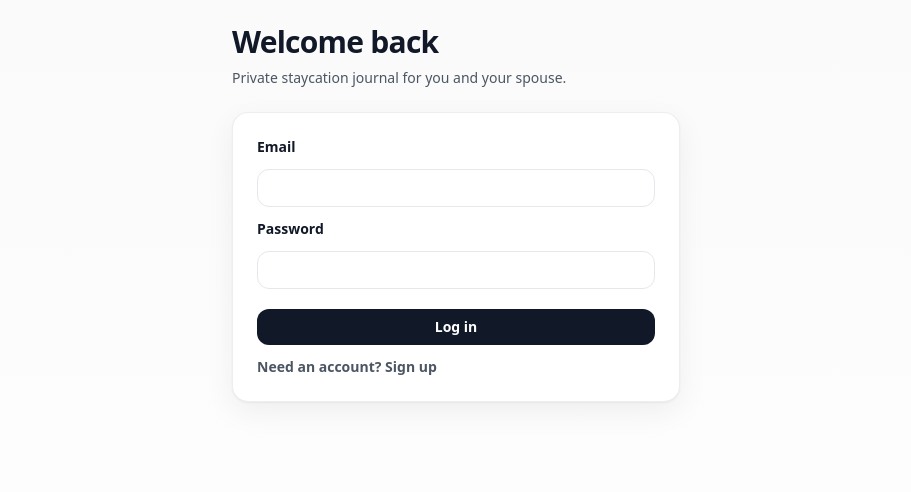
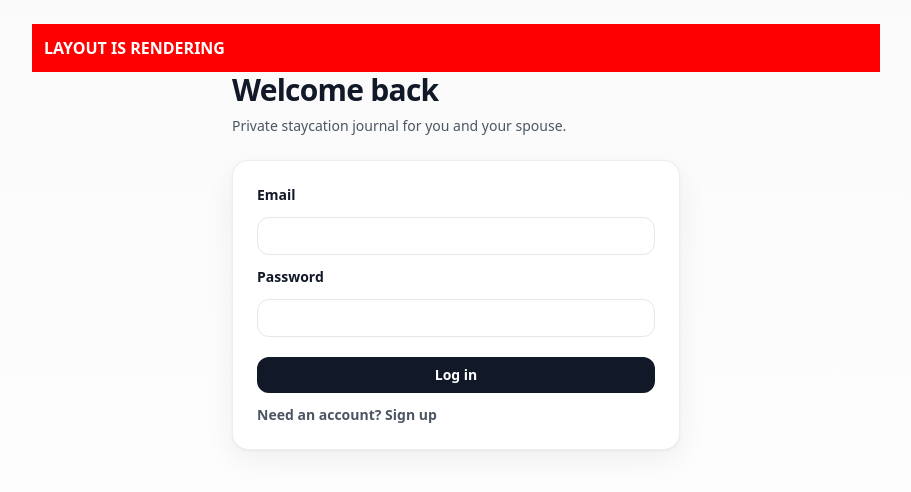
Before and after one commit to tankermike11/staycation-journal, a Next.js app: page /login in a window 1280 px wide. Shown: the top 492 px of the page, without its empty margins (184-1095 px from the left). Built offline with nearby package versions, Linux system fonts and the light colour scheme; no server answers.

Commit message:
Test top nav bar

```diff
--- a/app/layout.tsx
+++ b/app/layout.tsx
@@ -15,6 +15,9 @@ export default function RootLayout({
     <html lang="en">
       <body className="app-shell">
         <div className="app-container">
+<div style={{ padding: 12, background: "red", color: "white", fontWeight: 800 }}>
+  LAYOUT IS RENDERING
+</div>
           {children}
         </div>
       </body>
```
